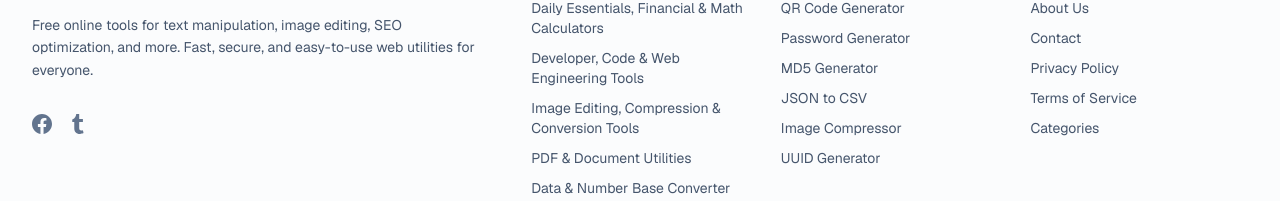
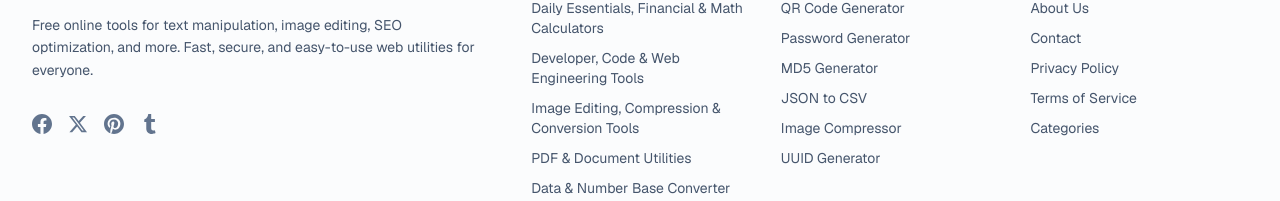
Before and after one commit to manolischris/TwisterTools-v2, a Next.js app: page / in a window 1280 px wide. Shown: the part 3087-3288 px from the top of the page. Built offline with nearby package versions, Linux system fonts and the light colour scheme.

Commit message:
feat: add X and Pinterest social profile links in the footer

```diff
--- a/components/Footer.tsx
+++ b/components/Footer.tsx
@@ -56,6 +56,38 @@
                   xmlns="http://www.w3.org/2000/svg"
                 >
                   <path d="M24 12.073c0-6.627-5.373-12-12-12s-12 5.373-12 12c0 5.99 4.388 10.954 10.125 11.854v-8.385H7.078v-3.47h3.047V9.43c0-3.007 1.792-4.669 4.533-4.669 1.312 0 2.686.235 2.686.235v2.953H15.83c-1.491 0-1.956.925-1.956 1.874v2.25h3.328l-.532 3.47h-2.796v8.385C19.612 23.027 24 18.062 24 12.073z" />
+                </svg>
+              </a>
+              <a
+                href="https://x.com/twistertools"
+                target="_blank"
+                rel="noopener noreferrer"
+                className="text-slate-500 dark:text-slate-400 hover:text-indigo-600 dark:hover:text-indigo-400 transition-colors"
+                aria-label="Follow us on X (Twitter)"
+              >
+                <svg
+                  className="h-5 w-5"
+                  viewBox="0 0 24 24"
+                  fill="currentColor"
+                  xmlns="http://www.w3.org/2000/svg"
+                >
+                  <path d="M18.244 2.25h3.308l-7.227 8.26 8.502 11.24H16.17l-5.214-6.817L4.99 21.75H1.68l7.73-8.835L1.254 2.25H8.08l4.713 6.231zm-1.161 17.52h1.833L7.084 4.126H5.117z" />
+                </svg>
+              </a>
+              <a
+                href="https://www.pinterest.com/twistertools/"
+                target="_blank"
+                rel="noopener noreferrer"
+                className="text-slate-500 dark:text-slate-400 hover:text-indigo-600 dark:hover:text-indigo-400 transition-colors"
+                aria-label="Follow us on Pinterest"
+              >
+                <svg
+                  className="h-5 w-5"
+                  viewBox="0 0 24 24"
+                  fill="currentColor"
+                  xmlns="http://www.w3.org/2000/svg"
+                >
+                  <path d="M12 0C5.373 0 0 5.373 0 12c0 5.084 3.163 9.426 7.627 11.174-.105-.949-.2-2.405.042-3.441.218-.937 1.407-5.965 1.407-5.965s-.359-.719-.359-1.782c0-1.668.967-2.914 2.171-2.914 1.023 0 1.518.769 1.518 1.69 0 1.029-.655 2.568-.994 3.995-.283 1.194.599 2.169 1.777 2.169 2.133 0 3.772-2.249 3.772-5.495 0-2.873-2.064-4.882-5.012-4.882-3.414 0-5.418 2.561-5.418 5.207 0 1.031.397 2.138.893 2.738.098.119.112.224.083.345l-.333 1.36c-.053.22-.174.267-.402.161-1.499-.698-2.436-2.889-2.436-4.649 0-3.785 2.75-7.262 7.929-7.262 4.163 0 7.398 2.967 7.398 6.93 0 4.136-2.607 7.464-6.227 7.464-1.216 0-2.359-.631-2.75-1.378l-.748 2.853c-.271 1.043-1.002 2.35-1.492 3.146C9.57 23.812 10.763 24 12 24c6.627 0 12-5.373 12-12S18.627 0 12 0z" />
                 </svg>
               </a>
               <a
```
